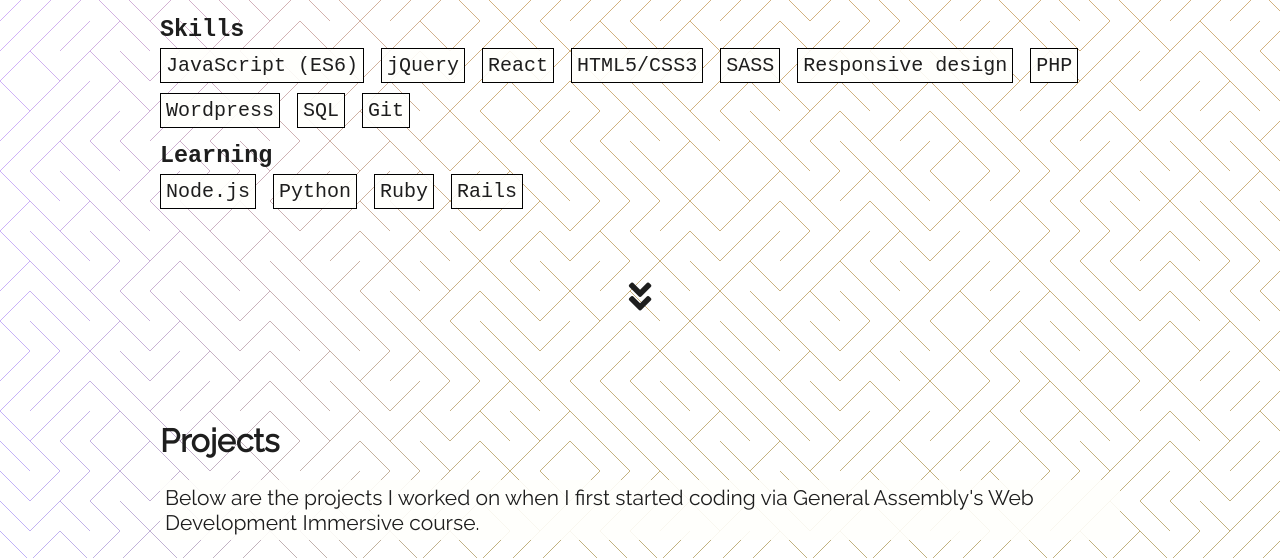
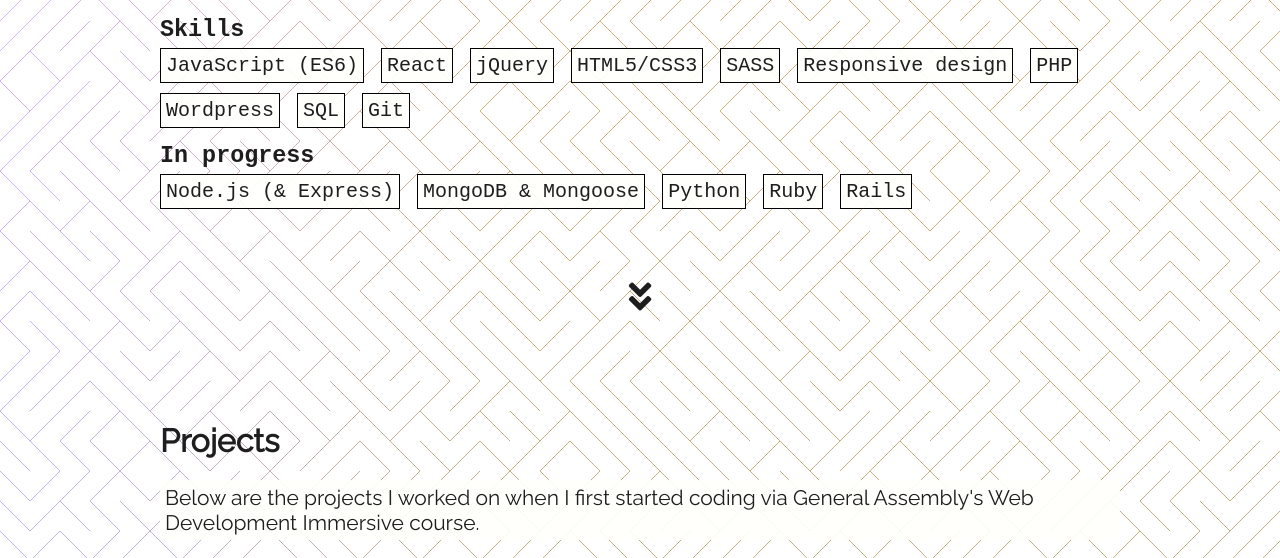
Before and after one commit to katshaze/katshaze.github.io, a website built with Parcel: page index.html in a window 1280 px wide. Shown: the part 1299-1857 px from the top of the page. Built offline with nearby package versions, Linux system fonts and the light colour scheme.

Commit message:
feat: update skills bit

```diff
--- a/index.html
+++ b/index.html
@@ -73,8 +73,8 @@
                         </div>
                         <div class="skills-body">
                             <div>JavaScript (ES6)</div>
+                            <div>React</div>
                             <div>jQuery</div>
-                            <div>React</div>
                             <div>HTML5/CSS3</div>
                             <div>SASS</div>
                             <div>Responsive design</div>
@@ -86,10 +86,11 @@
                     </div>
                     <div class="learning mono">
                         <div class="learning-head">
-                            <h3>Learning</h3>
+                            <h3>In progress</h3>
                         </div>
                         <div class="learning-body">
-                            <div>Node.js</div>
+                            <div>Node.js (& Express)</div>
+                            <div>MongoDB & Mongoose</div>
                             <div>Python</div>
                             <div>Ruby</div>
                             <div>Rails</div>
```
